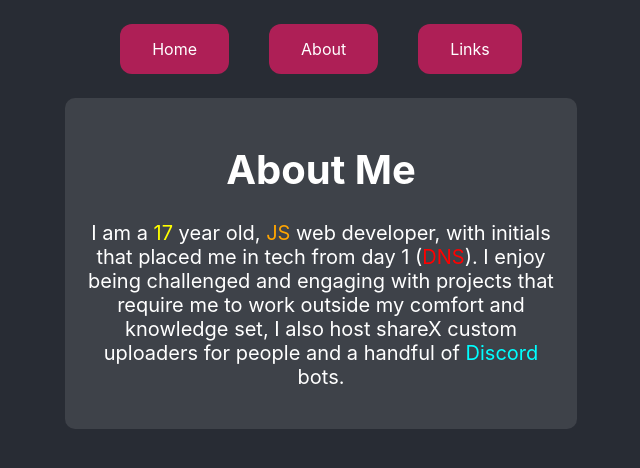
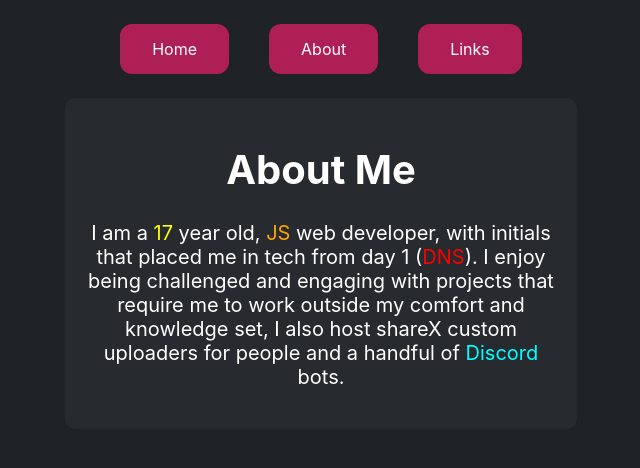
Before and after one commit to DarkerMatter/darkermatter.net, a React (Create React App) app: page /about in a window 1280 px wide. Shown: the top 468 px of the page, without its empty margins (319-959 px from the left). Built offline with nearby package versions, Linux system fonts and the light colour scheme.

Commit message:
Color Change

```diff
--- a/src/css/App.module.css
+++ b/src/css/App.module.css
@@ -1,13 +1,13 @@
 /* If you can make it better, please do! */
 .app {
-    background-color: #282c34;  /* greyish black */
+    background-color: #1f2226;  /* greyish black */
     color: white;  /* white text */
     font-size: 20px;  /* larger text */
     text-align: center;
 }
 
 .nav {
-    background-color: #282c34;
+    background-color: #1f2226;
     display: flex;
     justify-content: center;
     padding: 20px 0;
@@ -63,7 +63,7 @@
 .aboutContainer {
     width: 40%;  /* default width for larger screens */
     margin: auto;
-    background-color: rgba(255, 255, 255, 0.1);
+    background-color: rgb(39, 42, 47);
     border-radius: 10px;
     padding: 20px;
     box-sizing: border-box;
@@ -79,7 +79,7 @@
 .homeContainer {
     width: 40%;  /* default width for larger screens */
     margin: auto;
-    background-color: rgba(255, 255, 255, 0.1);
+    background-color: rgb(39, 42, 47);
     border-radius: 10px;
     padding: 20px;
     box-sizing: border-box;
@@ -130,7 +130,7 @@
 .linksContainer {
     width: 40%;
     margin: auto;
-    background-color: rgba(255, 255, 255, 0.1);
+    background-color: rgb(39, 42, 47);
     border-radius: 10px;
     padding: 20px;
     box-sizing: border-box;
--- a/src/css/index.css
+++ b/src/css/index.css
@@ -16,5 +16,5 @@ body, html {
   margin: 0;
   padding: 0;
   height: 100%;
-  background-color: #282c34;  /* same as .app background color */
+  background-color: #1f2226;  /* same as .app background color */
 }
```
